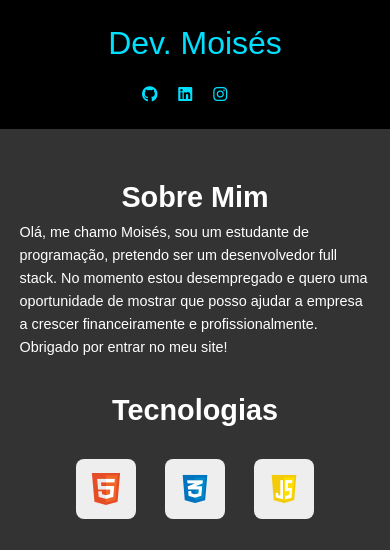
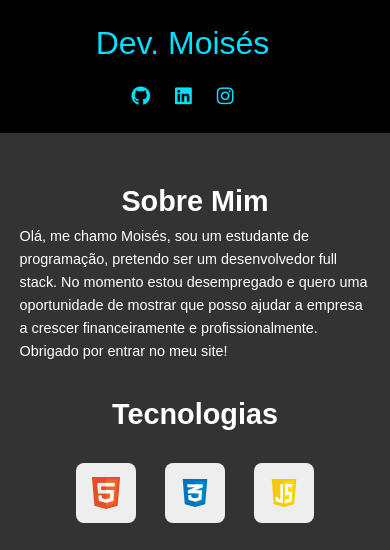
Before and after one commit to moises-sp/moises-sp.github.io, a plain HTML site: page index.html in a window 390 px wide. Shown: the top 550 px of the page. Drawn offline with Linux system fonts and the light colour scheme; a web font is replaced by a local one.

Commit message:
modificação responsive

```diff
--- a/css/responsive.css
+++ b/css/responsive.css
@@ -44,7 +44,7 @@
 
     header h1 {
         font-size: 2em;
-
+        margin-right: 25px;
     }
 
     header nav {
@@ -53,7 +53,7 @@
     }
 
     header nav a {
-       font-size: 1em;
+       font-size: 1.2em;
     }
 
     main .techs .cards-container .card {
```
